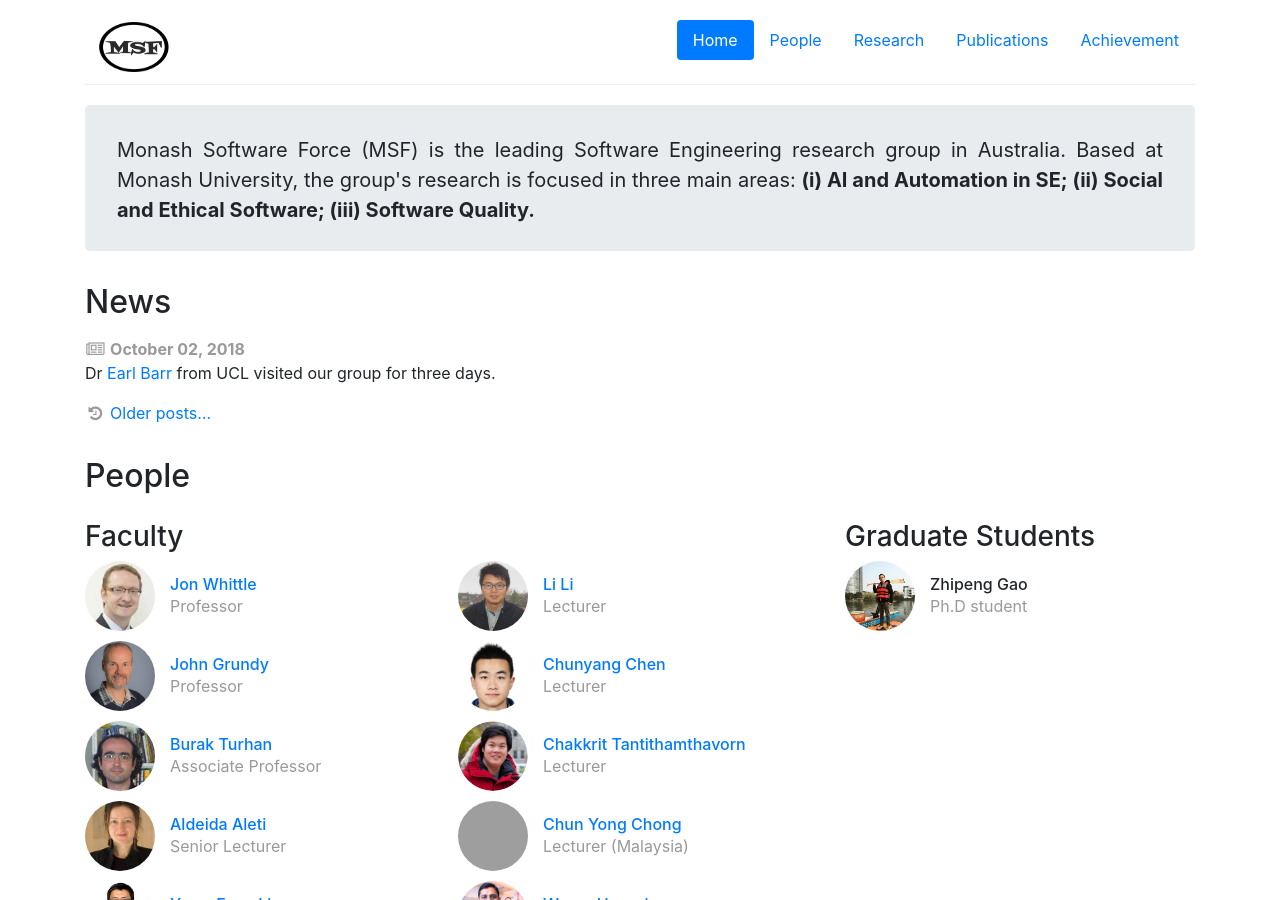
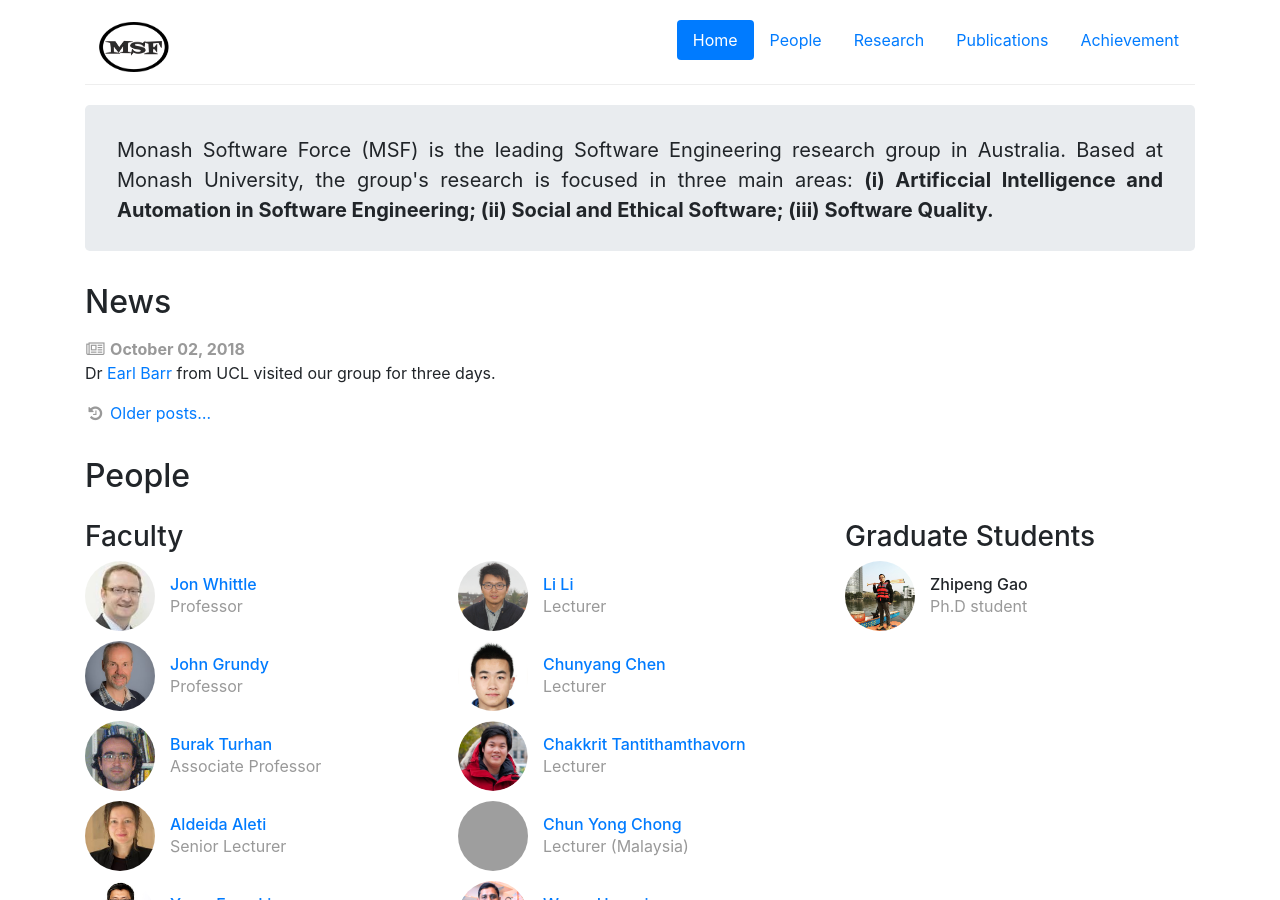
Before and after one commit to monash-software-engineering/monash-software-engineering.github.io, a Jekyll site: the page built from index.html, in a window 1280 px wide and 900 px high. Built offline with Jekyll 4.4.1, drawn with Linux system fonts in a browser that asks for light colours; grey boxes are pictures that could not be loaded.

Commit message:
dedscription

```diff
--- a/index.html
+++ b/index.html
@@ -23,7 +23,7 @@
 
 <div class="jumbotron">
     <p>
-    Monash Software Force (MSF) is the leading Software Engineering research group in Australia. Based at Monash University, the group's research is focused in three main areas: <b>(i) AI and Automation in SE; (ii) Social and Ethical Software; (iii) Software Quality.</b>
+    Monash Software Force (MSF) is the leading Software Engineering research group in Australia. Based at Monash University, the group's research is focused in three main areas: <b>(i) Artificcial Intelligence and Automation in Software Engineering; (ii) Social and Ethical Software; (iii) Software Quality.</b>
 
     </p>
 </div>
```
Also changed, not shown: 1 other file.
